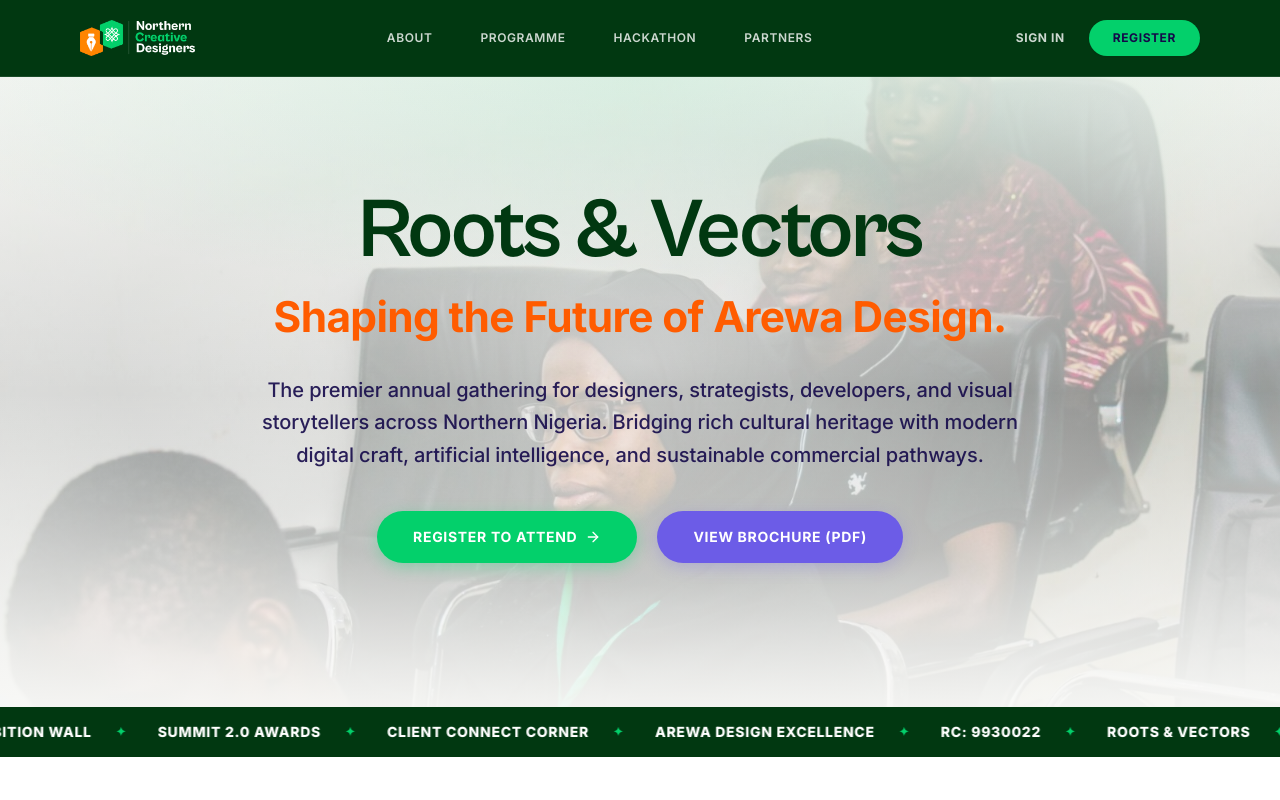
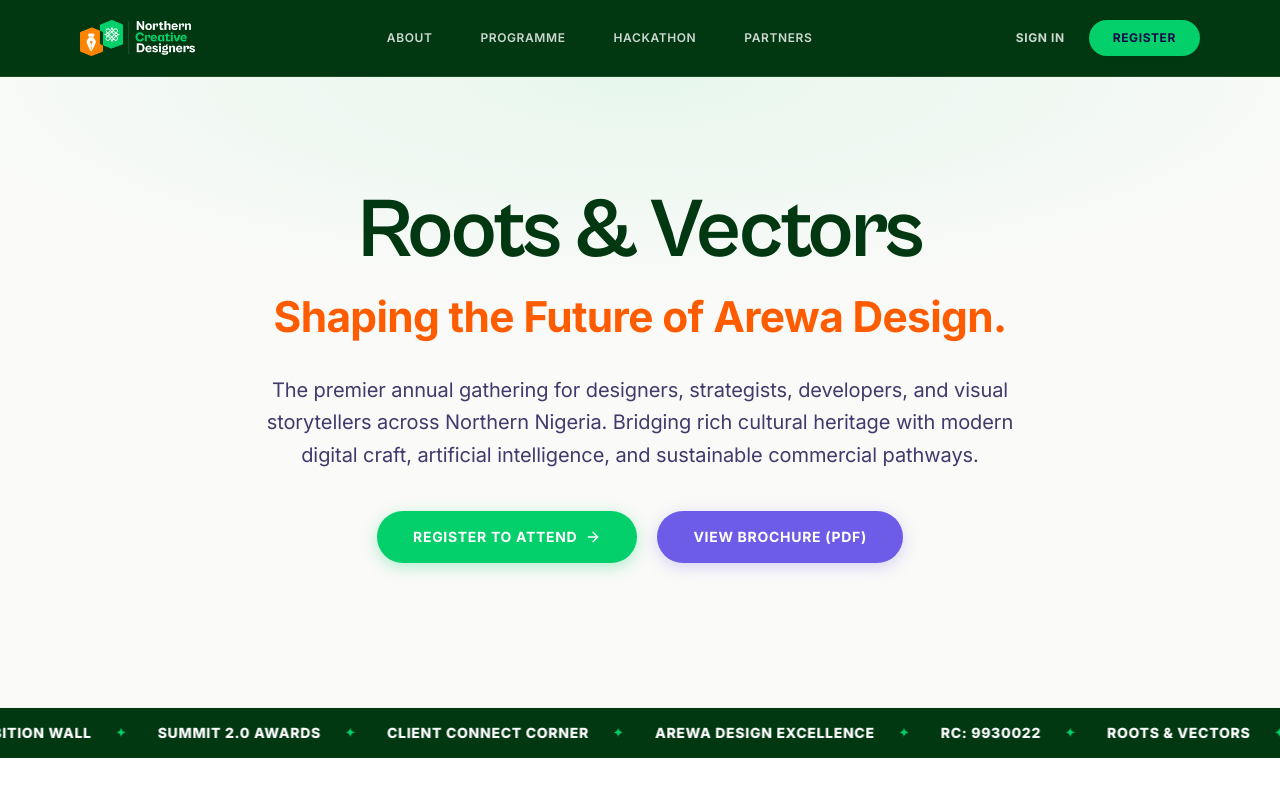
Before and after one commit to aminumuhammad000/northern-creative-designers, a Next.js app: page / in a window 1280 px wide. Shown: the top 800 px of the page. Built offline with nearby package versions, Linux system fonts and the light colour scheme.

Commit message:
style(hero): remove background images completely and leave clean minimalist centered hero

```diff
--- a/components/sections/HeroSection.tsx
+++ b/components/sections/HeroSection.tsx
@@ -1,75 +1,15 @@
 "use client";
 
-import React, { useState, useEffect } from "react";
+import React from "react";
 import Link from "next/link";
-import Image from "next/image";
 import { ArrowRight } from "lucide-react";
 
-const heroSlides = [
-  {
-    src: "/images/hero/slides/slide_1.jpg",
-    alt: "Northern Creative Designers Summit Hall Audience",
-  },
-  {
-    src: "/images/hero/slides/slide_2.jpg",
-    alt: "Northern Creative Designers Attendees in Session",
-  },
-  {
-    src: "/images/hero/slides/slide_3.jpg",
-    alt: "Northern Creative Designers Workshop Activity",
-  },
-  {
-    src: "/images/hero/slides/slide_4.jpg",
-    alt: "Northern Creative Designers Summit Community",
-  },
-  {
-    src: "/images/hero/slides/slide_5.jpg",
-    alt: "Northern Creative Designers Group Collaboration",
-  },
-  {
-    src: "/images/hero/slides/slide_6.jpg",
-    alt: "Northern Creative Designers Delegates Interaction",
-  },
-];
-
 export function HeroSection() {
-  const [currentSlide, setCurrentSlide] = useState(0);
-
-  useEffect(() => {
-    const timer = setInterval(() => {
-      setCurrentSlide((prev) => (prev + 1) % heroSlides.length);
-    }, 5000);
-    return () => clearInterval(timer);
-  }, []);
-
   return (
-    <section className="w-full relative overflow-hidden bg-[#FAFAF8] pt-20 pb-24 md:pt-28 md:pb-36">
-      {/* REAL PHOTOGRAPHIC BACKGROUND SLIDESHOW */}
+    <section className="w-full relative overflow-hidden bg-[#FAFAF8] pt-20 pb-24 md:pt-28 md:pb-36 border-b border-neutral-border/50">
+      {/* Subtle brand ambient glow for soft depth without images */}
       <div className="absolute inset-0 w-full h-full overflow-hidden pointer-events-none select-none">
-        {heroSlides.map((slide, index) => (
-          <div
-            key={slide.src}
-            className={`absolute inset-0 w-full h-full transition-opacity duration-1000 ease-in-out ${
-              index === currentSlide ? "opacity-75" : "opacity-0"
-            }`}
-          >
-            <Image
-              src={slide.src}
-              alt={slide.alt}
-              fill
-              priority={index === 0}
-              sizes="100vw"
-              className="object-cover object-center"
-            />
-          </div>
-        ))}
-
-        {/* Reduced Scrim: Softened overlay opacity so the background images appear clearer and more vivid */}
-        <div className="absolute inset-0 bg-[radial-gradient(ellipse_75%_65%_at_50%_45%,rgba(250,250,248,0.72)_0%,rgba(250,250,248,0.40)_55%,rgba(250,250,248,0.65)_100%)]" />
-        <div className="absolute inset-0 bg-gradient-to-b from-[#FAFAF8]/70 via-transparent to-[#FAFAF8]/90" />
-
-        {/* Subtle Brand Ambient Glow */}
-        <div className="absolute top-0 left-1/2 -translate-x-1/2 w-full max-w-7xl h-[450px] bg-[radial-gradient(ellipse_60%_50%_at_50%_0%,rgba(3,208,107,0.10),rgba(250,250,248,0))]" />
+        <div className="absolute top-0 left-1/2 -translate-x-1/2 w-full max-w-7xl h-[450px] bg-[radial-gradient(ellipse_60%_50%_at_50%_0%,rgba(3,208,107,0.08),rgba(250,250,248,0))]" />
       </div>
 
       {/* Centered Hero Content */}
@@ -83,7 +23,7 @@ export function HeroSection() {
           </p>
         </div>
 
-        <p className="mt-6 sm:mt-7 text-base sm:text-lg md:text-xl text-navy/90 max-w-3xl mx-auto leading-relaxed font-medium">
+        <p className="mt-6 sm:mt-7 text-base sm:text-lg md:text-xl text-navy/80 max-w-3xl mx-auto leading-relaxed font-normal">
           The premier annual gathering for designers, strategists, developers, and visual storytellers across Northern Nigeria. Bridging rich cultural heritage with modern digital craft, artificial intelligence, and sustainable commercial pathways.
         </p>
 
```
